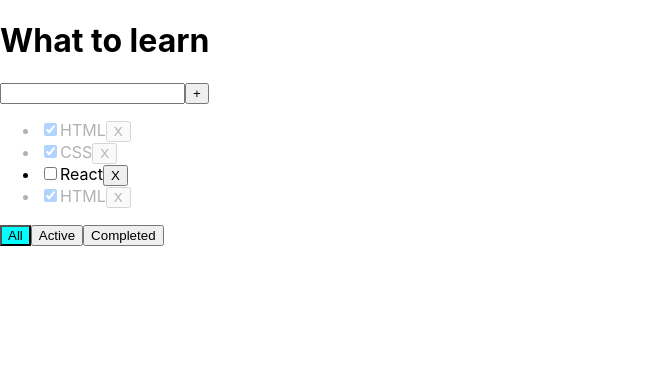
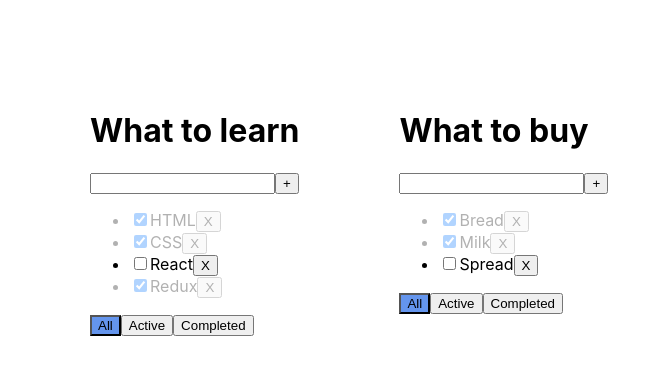
Before and after one commit to EvgenyKreger/Todolist, a React (Create React App) app: page / in a window 1280 px wide. Shown: the top 374 px of the page, without its empty margins (0-671 px from the left). Built offline with nearby package versions, Linux system fonts and the light colour scheme.

Commit message:
create second todolist

```diff
--- a/public/index.html
+++ b/public/index.html
@@ -24,7 +24,7 @@
       work correctly both with client-side routing and a non-root public URL.
       Learn how to configure a non-root public URL by running `npm run build`.
     -->
-    <title>React App</title>
+    <title>Todolist</title>
   </head>
   <body>
     <noscript>You need to enable JavaScript to run this app.</noscript>
--- a/src/App.css
+++ b/src/App.css
@@ -7,9 +7,14 @@
 .opacity{
     opacity: 0.3;
 }
-.active{
-    background-color: aqua;
+/*.active{*/
+/*    background-color: aqua;*/
+/*}*/
+.filter{
+    background-color: cornflowerblue;
 }
-.filter{
-    background-color: aqua;
+.todo{
+    display: inline-grid;
+    margin: 50px;
+
 }
--- a/src/App.tsx
+++ b/src/App.tsx
@@ -1,58 +1,106 @@
 import React, {useState} from 'react';
-import {Todolist} from './Todolist';
+import {PropsTasksType, Todolist} from './Todolist';
 import {v1} from 'uuid';
 import './App.css'
-export type filterValues='All'|'Active'|'Completed'
+
+export type filterValues = 'All' | 'Active' | 'Completed'
+type TaskStateType={
+    [key:string]:Array<PropsTasksType>
+}
+type TypeTodolists = {
+    id: string
+    title: string
+    filter: filterValues
+
+}
 
 function App() {
-    let [tasks, setTasks] = useState([
-        {id: v1(), title: "HTML", isDone: true},
-        {id: v1(), title: "CSS", isDone: true},
-        {id: v1(), title: "React", isDone: false},
-        {id: v1(), title: "HTML", isDone: true},
+    let todolistId1 = v1();
+    let todolistId2 = v1();
+
+    let [todolists, setTodolists] = useState<Array<TypeTodolists>>([
+        {id: todolistId1, title: 'What to learn', filter: 'All'},
+        {id: todolistId2, title: 'What to buy', filter: 'All'}
     ])
 
-    let [filter, setFilter] = useState<filterValues>('All')
-    let forTasks = tasks
-    if (filter === 'Active') {
-        forTasks = tasks.filter(t => !t.isDone)
-    }
-    if (filter === 'Completed') {
-        forTasks = tasks.filter(t => t.isDone)
+
+    let [tasks, setTasks] = useState<TaskStateType>({
+        [todolistId1]: [
+            {id: v1(), title: 'HTML', isDone: true},
+            {id: v1(), title: 'CSS', isDone: true},
+            {id: v1(), title: 'React', isDone: false},
+            {id: v1(), title: 'Redux', isDone: true}],
+        [todolistId2]: [
+            {id: v1(), title: 'Bread', isDone: true},
+            {id: v1(), title: 'Milk', isDone: true},
+            {id: v1(), title: 'Spread', isDone: false}
+        ]
+
+    });
+
+
+    function changeFilter(value: filterValues, todolistId: string) {
+        let todolist = todolists.find(tl => tl.id === todolistId);
+        if (todolist) {
+            todolist.filter = value;
+            setTodolists([...todolists])
+        }
     }
 
-    function changeFilter(value: filterValues) {
-        setFilter(value)
-    }
+    function deleteTask(id: string,todolistId:string) {
 
-    function deleteTask(id: string) {
-        let delTask = tasks.filter(t => t.id !== id)
+        let todolistTasks=tasks[todolistId];
+        tasks[todolistId]=todolistTasks.filter(t=>t.id !=id);
         return (
-            setTasks(delTask)
+            setTasks({...tasks})
         )
     }
 
-    function addTask(value:string) {
-        let newTask = {id: v1(), title:value, isDone: false}
+    function addTask(value: string, todolistId:string) {
+        let newTask = {id: v1(), title: value, isDone: false}
+       let todolistTasks=tasks[todolistId]
+        tasks[todolistId]=[newTask,...todolistTasks]
         return (
-            setTasks([newTask, ...tasks])
+            setTasks({...tasks})
         )
 
     }
-function changeStatus(id:string,isDone:boolean){
-        const status=tasks.find(t=>t.id===id)
-    if(status){
-        status.isDone=isDone
+
+    function changeStatus(id: string, isDone: boolean,todolistId:string) {
+        let todolistTasks=tasks[todolistId];
+        let status = todolistTasks.find(t => t.id === id)
+        if (status) {
+            status.isDone = isDone
+        }
+        return (setTasks({...tasks}))
     }
-    return(setTasks([...tasks]))
-}
+
     return (
-        <div>
-            <Todolist title={'What to learn'} tasks={forTasks}
-                      changeFilter={changeFilter} deleteTask={deleteTask}
-                      addTask={addTask} filter={filter} changeStatus={changeStatus}
-            />
+        <div >
+            {todolists.map(tl => {
+let allTodolistTasks=tasks[tl.id]
+                let forTasks=allTodolistTasks
 
+
+                if (tl.filter === 'Active') {
+                    forTasks = allTodolistTasks.filter(t => !t.isDone)
+                }
+                if (tl.filter === 'Completed') {
+                    forTasks = allTodolistTasks.filter(t=> t.isDone)
+                }
+                return <Todolist
+                    key={tl.id}
+                    id={tl.id}
+                    title={tl.title}
+                    tasks={forTasks}
+                    changeFilter={changeFilter}
+                    deleteTask={deleteTask}
+                    addTask={addTask}
+                    filter={tl.filter}
+                    changeStatus={changeStatus}
+                />
+            })
+            }
         </div>
     )
 }
--- a/src/Todolist.tsx
+++ b/src/Todolist.tsx
@@ -1,7 +1,7 @@
 import React, {ChangeEvent, KeyboardEvent, useState} from 'react';
 import {filterValues} from './App';
 
-type PropsTasksType = {
+export type PropsTasksType = {
     id: string
     title: string
     isDone: boolean
@@ -10,11 +10,12 @@ type PropsTasksType = {
 type PropsType = {
     title: string
     tasks: Array<PropsTasksType>
-    changeFilter: (value: filterValues) => void
-    deleteTask: (id: string) => void
-    addTask: (value: string) => void
+    changeFilter: (value: filterValues,todolistId:string) => void
+    deleteTask: (id: string,todolistId:string) => void
+    addTask: (value: string,todolistId:string) => void
     filter:filterValues
-    changeStatus:(id:string,isDone:boolean)=>void
+    changeStatus:(id:string,isDone:boolean,todolistId:string)=>void
+    id:string
 }
 
 export function Todolist(props: PropsType) {
@@ -27,7 +28,7 @@ export function Todolist(props: PropsType) {
     const onClickAddTask = () => {
         if (inputTitle.trim() === '') return setError('required field');
         setInputTitle('')
-        props.addTask(inputTitle.trim());
+        props.addTask(inputTitle.trim(), props.id);
         setInputTitle('')
     }
 
@@ -37,18 +38,18 @@ export function Todolist(props: PropsType) {
         if (e.charCode === 13) {
             if (inputTitle.trim() === '') return setError('required field');
             setInputTitle('')
-            props.addTask(inputTitle.trim());
+            props.addTask(inputTitle.trim(),props.id);
             setInputTitle('')
         }
     }
 
-const onchangeFilterAllHandler=()=>props.changeFilter('All')
-const onchangeFilterActiveHandler=()=>props.changeFilter('Active')
-const onchangeFilterCompletedHandler=()=>props.changeFilter('Completed')
+const onchangeFilterAllHandler=()=>props.changeFilter('All', props.id)
+const onchangeFilterActiveHandler=()=>props.changeFilter('Active',props.id)
+const onchangeFilterCompletedHandler=()=>props.changeFilter('Completed',props.id)
 
 
     return (
-        <div>
+        <div className={'todo'}>
             <h1>{props.title}</h1>
             <div>
                 <input className={error ? 'error' : ''} value={inputTitle} onChange={onChangeInputHandler}
@@ -58,8 +59,8 @@ const onchangeFilterCompletedHandler=()=>props.changeFilter('Completed')
             <div className={'error-message'}>{error}</div>
             <ul>
                 {props.tasks.map(t =>{
-                    const onClickDeleteTask=()=>props.deleteTask(t.id)
-                    const onChangeIsDone=(e:ChangeEvent<HTMLInputElement>)=>props.changeStatus(t.id,e.currentTarget.checked)
+                    const onClickDeleteTask=()=>props.deleteTask(t.id, props.id)
+                    const onChangeIsDone=(e:ChangeEvent<HTMLInputElement>)=>props.changeStatus(t.id,e.currentTarget.checked, props.id)
                     return(
                     <li key={t.id} className={t.isDone ? 'opacity' :''}><input  type="checkbox" checked={t.isDone} onChange={onChangeIsDone}/>
                     <span >{t.title}</span>
--- a/src/index.css
+++ b/src/index.css
@@ -1,10 +1,14 @@
 body {
-  margin: 0;
+
+  margin: 40px;
+
+
   font-family: -apple-system, BlinkMacSystemFont, 'Segoe UI', 'Roboto', 'Oxygen',
     'Ubuntu', 'Cantarell', 'Fira Sans', 'Droid Sans', 'Helvetica Neue',
     sans-serif;
   -webkit-font-smoothing: antialiased;
   -moz-osx-font-smoothing: grayscale;
+
 }
 
 code {
```
